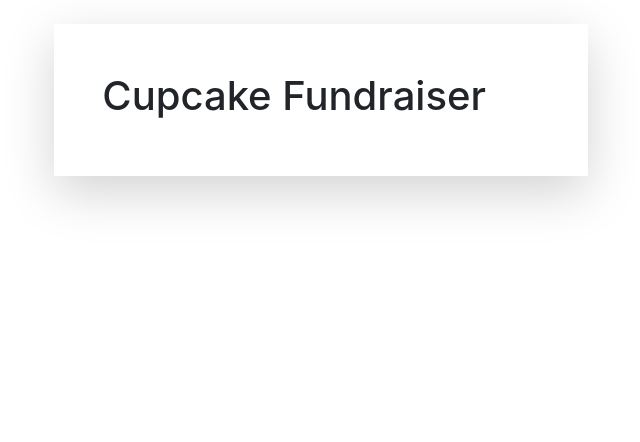
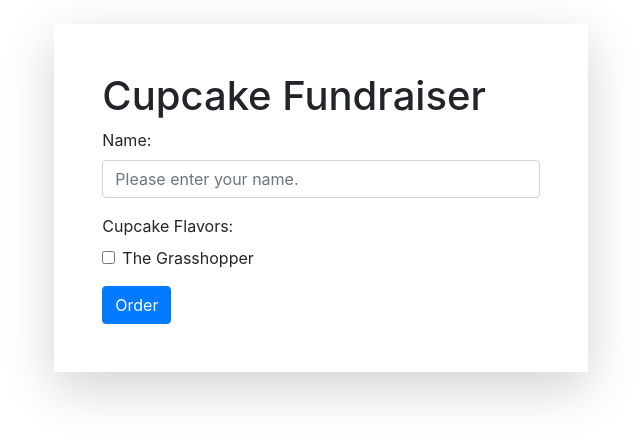
Before and after one commit to veramankong/cupcakes, a PHP site: page / in a window 1280 px wide. Shown: the top 442 px of the page, without its empty margins (319-959 px from the left). Run offline with PHP 8.4, Linux system fonts and the light colour scheme.

Commit message:
added form

```diff
--- a/index.php
+++ b/index.php
@@ -17,6 +17,29 @@
 
     <h1>Cupcake Fundraiser</h1>
 
+    <!--cupcake form-->
+    <form action="index.php" method="post">
+
+        <!--name-->
+        <div class="form-group">
+            <label for="name">Name:</label>
+            <input type="text" id="name" class="form-control" placeholder="Please enter your name."/>
+        </div>
+
+        <!--flavor checkboxes-->
+        <label>Cupcake Flavors:</label>
+
+
+
+        <div class="form-group form-check">
+            <input type="checkbox" class="form-check-input" value="grasshopper" id="grasshopper"/>
+            <label for="grasshopper" class="form-check-label">The Grasshopper</label>
+        </div>
+
+        <!--submit button-->
+        <button type="submit" class="btn btn-primary">Order</button>
+
+    </form>
 
 
 </div>
```
